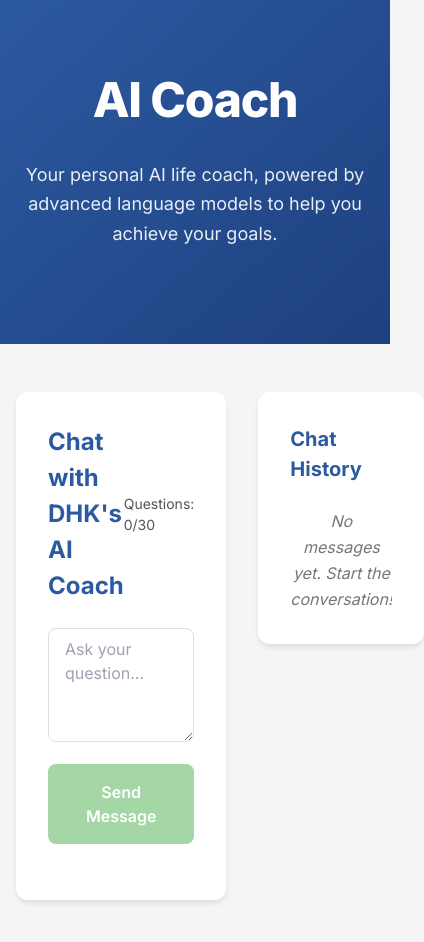
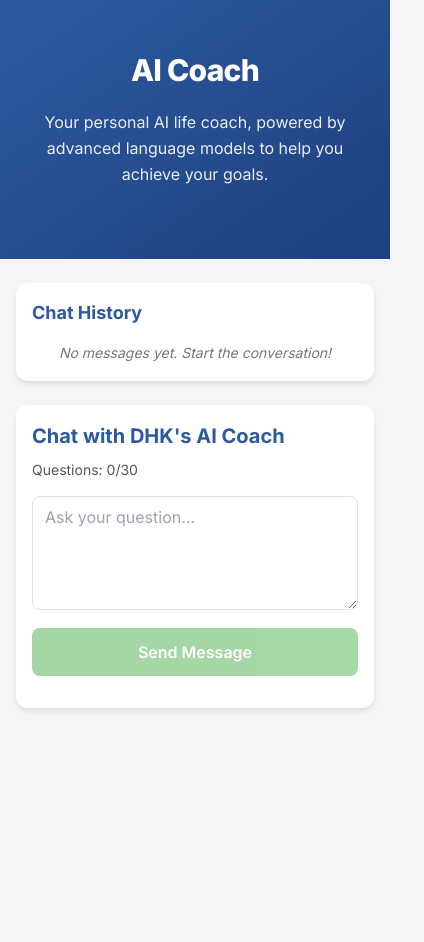
Before and after one commit to dhk/adventures-in-ai, a Next.js app in the folder ai-coach/: page / in a window 390 px wide. Shown: the top 942 px of the page, 424 px wide, since content can reach past the window. After the commit the page ends 844 px from the top, so only its background shows below. Built offline with nearby package versions, Linux system fonts and the light colour scheme.

Commit message:
improve mobile device beahvior

```diff
--- a/ai-coach/src/app/page.tsx
+++ b/ai-coach/src/app/page.tsx
@@ -128,33 +128,33 @@ export default function Home() {
 
   return (
     <main className="min-h-screen">
-      <div className="hero-section bg-gradient-to-br from-primary to-secondary py-3xl">
-        <div className="container mx-auto px-md text-center">
-          <h1 className="text-5xl font-extrabold text-white mb-lg tracking-tight">
+      <div className="hero-section bg-gradient-to-br from-primary to-secondary py-12 sm:py-3xl">
+        <div className="container mx-auto px-4 sm:px-md text-center">
+          <h1 className="text-3xl sm:text-5xl font-extrabold text-white mb-4 sm:mb-lg tracking-tight">
             AI Coach
           </h1>
-          <p className="text-lg text-white/90 mb-xl max-w-2xl mx-auto">
+          <p className="text-base sm:text-lg text-white/90 mb-6 sm:mb-xl max-w-2xl mx-auto">
             Your personal AI life coach, powered by advanced language models to help you achieve your goals.
           </p>
         </div>
       </div>
 
-      <div className="container mx-auto px-md py-2xl">
-        <div className="flex gap-xl">
+      <div className="container mx-auto px-4 sm:px-md py-6 sm:py-2xl">
+        <div className="flex flex-col lg:flex-row gap-6 lg:gap-xl">
           {/* Chat Interface */}
-          <div className="flex-1">
-            <div className="card bg-white rounded-lg shadow-md p-xl">
-              <div className="flex justify-between items-center mb-lg">
-                <h2 className="text-2xl font-bold text-primary">Chat with DHK's AI Coach</h2>
+          <div className="flex-1 order-2 lg:order-1">
+            <div className="card bg-white rounded-lg shadow-md p-4 sm:p-xl">
+              <div className="flex flex-col sm:flex-row justify-between items-start sm:items-center mb-4 sm:mb-lg gap-2">
+                <h2 className="text-xl sm:text-2xl font-bold text-primary">Chat with DHK's AI Coach</h2>
                 <span className="text-sm text-text-medium">
                   Questions: {questionCount}/{MAX_QUESTIONS_TOTAL}
                 </span>
               </div>
 
               {questionCount >= MAX_QUESTIONS_BEFORE_EMAIL && !isEmailSubmitted ? (
-                <form onSubmit={handleEmailSubmit} className="mb-lg">
-                  <div className="mb-md">
-                    <label htmlFor="email" className="block text-sm font-medium text-text-medium mb-xs">
+                <form onSubmit={handleEmailSubmit} className="mb-4 sm:mb-lg w-full">
+                  <div className="mb-3 sm:mb-md">
+                    <label htmlFor="email" className="block text-sm font-medium text-text-medium mb-2">
                       Enter your email to continue
                     </label>
                     <input
@@ -162,24 +162,24 @@ export default function Home() {
                       id="email"
                       value={email}
                       onChange={(e) => setEmail(e.target.value)}
-                      className="w-full px-md py-sm border border-gray-medium rounded-md"
+                      className="w-full px-3 py-2 sm:px-md sm:py-sm border border-gray-medium rounded-md"
                       placeholder="your@email.com"
                     />
                   </div>
                   <button
                     type="submit"
-                    className="w-full bg-accent hover:bg-accent-bright text-white font-semibold py-md px-lg rounded-md transition-colors duration-200"
+                    className="w-full bg-accent hover:bg-accent-bright text-white font-semibold py-3 sm:py-md px-4 sm:px-lg rounded-md transition-colors duration-200"
                   >
                     Submit Email
                   </button>
                 </form>
               ) : (
-                <form onSubmit={handleSubmit} className="mb-lg">
-                  <div className="mb-md">
+                <form onSubmit={handleSubmit} className="mb-4 sm:mb-lg">
+                  <div className="mb-3 sm:mb-md">
                     <textarea
                       value={inputMessage}
                       onChange={(e) => setInputMessage(e.target.value)}
-                      className="w-full px-md py-sm border border-gray-medium rounded-md"
+                      className="w-full px-3 py-2 sm:px-md sm:py-sm border border-gray-medium rounded-md"
                       placeholder="Ask your question..."
                       rows={4}
                       disabled={loading || questionCount >= MAX_QUESTIONS_TOTAL}
@@ -188,7 +188,7 @@ export default function Home() {
                   <button
                     type="submit"
                     disabled={loading || !inputMessage.trim() || questionCount >= MAX_QUESTIONS_TOTAL}
-                    className="w-full bg-accent hover:bg-accent-bright text-white font-semibold py-md px-lg rounded-md disabled:opacity-50 disabled:cursor-not-allowed transition-colors duration-200"
+                    className="w-full bg-accent hover:bg-accent-bright text-white font-semibold py-3 sm:py-md px-4 sm:px-lg rounded-md disabled:opacity-50 disabled:cursor-not-allowed transition-colors duration-200"
                   >
                     {loading ? 'Sending...' : 'Send Message'}
                   </button>
@@ -196,8 +196,8 @@ export default function Home() {
               )}
 
               {error && (
-                <div className="mb-md p-md bg-red-100 text-red-700 rounded-md">
-                  <h3 className="font-semibold mb-xs">Error</h3>
+                <div className="mb-3 sm:mb-md p-3 sm:p-md bg-red-100 text-red-700 rounded-md">
+                  <h3 className="font-semibold mb-1 sm:mb-xs">Error</h3>
                   <p>{error}</p>
                 </div>
               )}
@@ -205,18 +205,18 @@ export default function Home() {
           </div>
 
           {/* Chat History */}
-          <div className="w-96">
-            <div className="card bg-white rounded-lg shadow-md p-xl sticky top-xl">
-              <h2 className="text-xl font-bold text-primary mb-lg">Chat History</h2>
-              <div className="space-y-md max-h-[600px] overflow-y-auto">
+          <div className="w-full lg:w-96 order-1 lg:order-2">
+            <div className="card bg-white rounded-lg shadow-md p-4 sm:p-xl sticky top-4">
+              <h2 className="text-lg sm:text-xl font-bold text-primary mb-4 sm:mb-lg">Chat History</h2>
+              <div className="space-y-3 sm:space-y-md max-h-[400px] lg:max-h-[600px] overflow-y-auto">
                 {messages.map((msg, index) => (
                   <div
                     key={`${msg.timestamp}-${index}`}
-                    className={`p-md rounded-md ${
+                    className={`p-3 sm:p-md rounded-md ${
                       msg.role === 'user' ? 'bg-gray-light' : 'bg-primary/5'
                     }`}
                   >
-                    <div className="flex justify-between items-center mb-xs">
+                    <div className="flex justify-between items-center mb-1 sm:mb-xs">
                       <span className="font-semibold text-sm text-text-medium">
                         {msg.role === 'user' ? 'You' : 'AI Coach'}
                       </span>
@@ -224,13 +224,13 @@ export default function Home() {
                         {formatTime(msg.timestamp)}
                       </span>
                     </div>
-                    <div className="prose prose-sm max-w-none">
+                    <div className="prose prose-sm max-w-none break-words">
                       <ReactMarkdown>{msg.content}</ReactMarkdown>
                     </div>
                   </div>
                 ))}
                 {messages.length === 0 && (
-                  <p className="text-text-light text-center italic">
+                  <p className="text-text-light text-center italic text-sm">
                     No messages yet. Start the conversation!
                   </p>
                 )}
```
